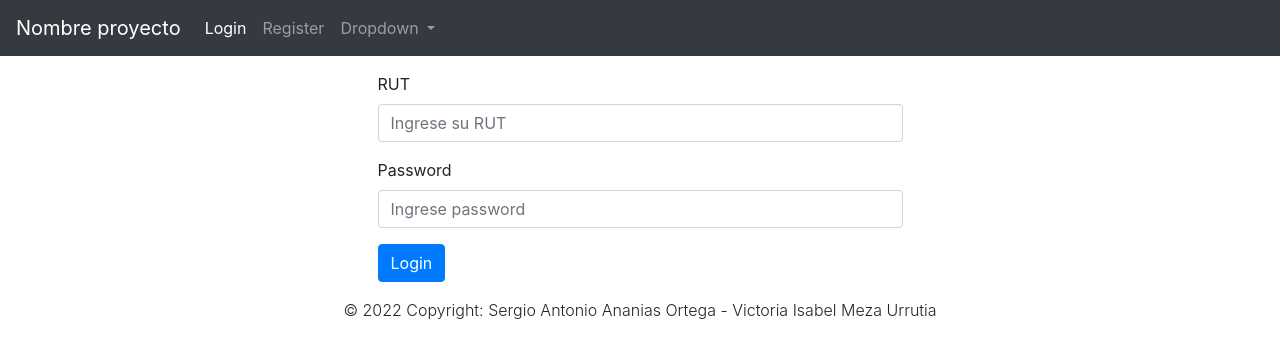
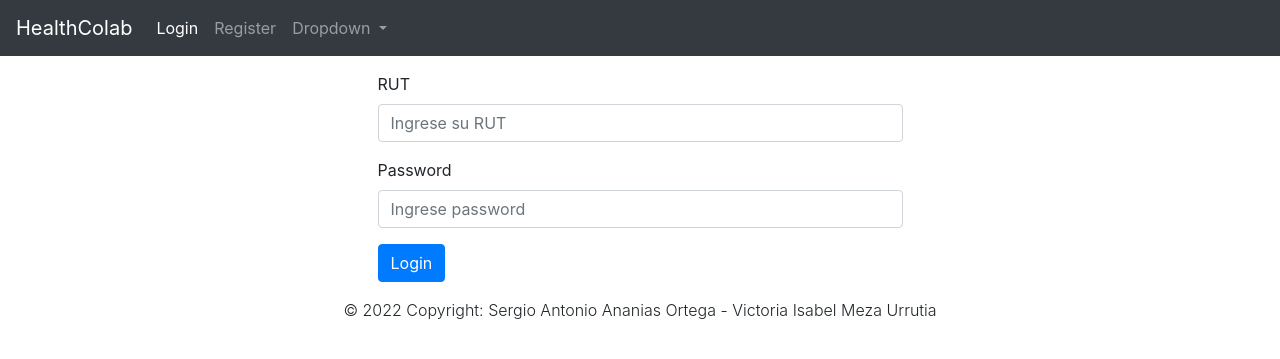
Before and after one commit to SergioAnanias/healthcolab, a Django app: page / in a window 1280 px wide. Shown: the top 359 px of the page. Run offline with Django 4.2, Linux system fonts and the light colour scheme; some libraries are stand-ins or nearby versions.

Commit message:
added project names

```diff
--- a/main/templates/base.html
+++ b/main/templates/base.html
@@ -5,7 +5,7 @@
         <meta charset="UTF-8">
         <meta http-equiv="X-UA-Compatible" content="IE=edge">
         <meta name="viewport" content="width=device-width, initial-scale=1.0">
-        <title> {% block titulo %} {% endblock %} - </title>
+        <title> {% block titulo %} {% endblock %} - HealthColab </title>
 
         {% load static %}
         <link rel="stylesheet" href="{% static 'css/bootstrap.min.css' %}">
--- a/main/templates/index.html
+++ b/main/templates/index.html
@@ -1,6 +1,6 @@
 
 {% extends "base.html" %}
-{% block titulo %} {% endblock %}
+{% block titulo %} Home {% endblock %}
 
 {% block script %}
 
--- a/main/templates/login.html
+++ b/main/templates/login.html
@@ -1,5 +1,5 @@
 {% extends "base.html" %}
-{% block titulo %}{% endblock %}
+{% block titulo %}Login{% endblock %}
 
 {% block script %}
 
--- a/main/templates/menu.html
+++ b/main/templates/menu.html
@@ -1,5 +1,5 @@
 <nav class="navbar navbar-expand-lg navbar-dark bg-dark">
-    <a class="navbar-brand" href="/">Nombre proyecto</a>
+    <a class="navbar-brand" href="/">HealthColab</a>
     <button class="navbar-toggler" type="button" data-toggle="collapse" data-target="#navbarSupportedContent"
         aria-controls="navbarSupportedContent" aria-expanded="false" aria-label="Toggle navigation">
         <span class="navbar-toggler-icon"></span>
```
